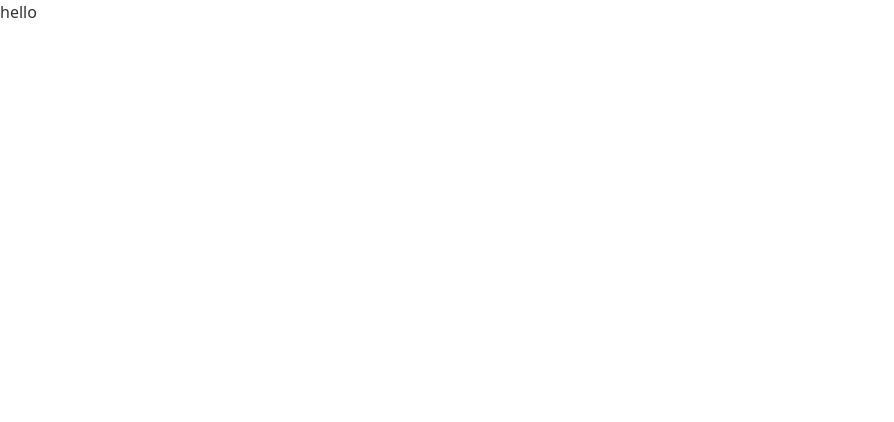
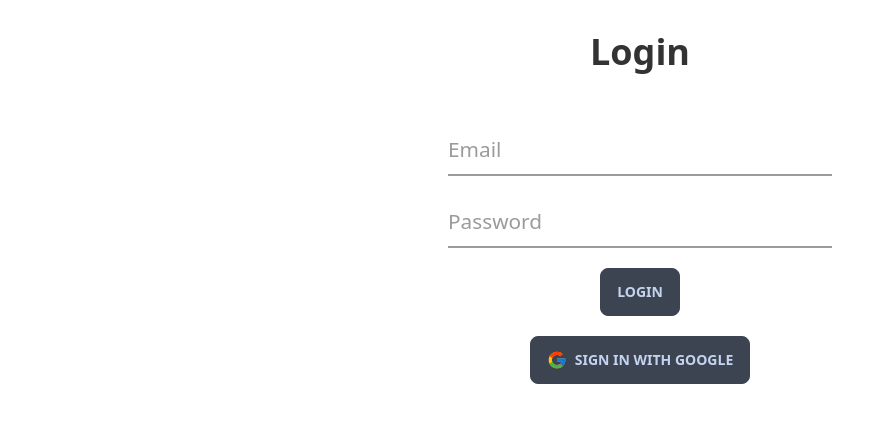
Before and after one commit to MazharulDev/Contact-list, a React (Create React App) app: page /login in a window 1280 px wide. Shown: the top 422 px of the page, without its empty margins (0-894 px from the left). Built offline with nearby package versions, Linux system fonts and the light colour scheme.

Commit message:
login with google added

```diff
--- a/src/components/ContactList.js
+++ b/src/components/ContactList.js
@@ -18,7 +18,7 @@ const ContactList = () => {
             <div>
                 <div>
                     {
-                        contacts.map(contact => <Contact kay={contact._id} contact={contact} />)
+                        contacts.map(contact => <Contact key={contact._id} contact={contact} />)
                     }
                 </div>
             </div>
--- a/src/components/Header.js
+++ b/src/components/Header.js
@@ -2,8 +2,15 @@ import React from 'react';
 import { FcContacts } from 'react-icons/fc'
 import { AiOutlineSearch } from 'react-icons/ai'
 import { AiOutlineMenuUnfold } from 'react-icons/ai'
+import { useAuthState } from 'react-firebase-hooks/auth';
+import auth from '../firebase.init';
 
 const Header = () => {
+    const [user, loading, error] = useAuthState(auth);
+    if (loading) {
+        return <p>Loading...</p>
+    }
+    const photo = user.reloadUserInfo.photoUrl
     return (
         <div className='flex items-center justify-between px-4'>
             <div className='text-2xl p-4 flex items-center gap-2'>
@@ -15,6 +22,24 @@ const Header = () => {
                 <AiOutlineSearch className='absolute mt-4 ml-2 text-xl' />
                 <input type="text" placeholder="Search..." className="input w-96 bg-slate-700 focus:outline-0 focus:bg-slate-200 px-8" />
             </div>
+
+            <div className='flex items-center'>
+                <p className='font-bold mr-4'>{user.displayName}</p>
+                <div class="dropdown dropdown-end">
+                    <label tabindex="0" class="btn btn-ghost btn-circle avatar online">
+                        <div class="w-10 rounded-full">
+                            {photo ? <img className='rounded-full' width={30} src={photo} alt='' /> : <div className='text-sm h-full text-white bg-primary flex justify-center items-center'>{user.displayName.substring(0, 1)}</div>}
+                        </div>
+                    </label>
+                    <ul tabindex="0" class="menu menu-compact dropdown-content mt-3 p-2 shadow bg-base-200 rounded-box w-52">
+                        <li><button className='btn'>Logout</button></li>
+                    </ul>
+                </div>
+            </div>
+            {/* <div className='flex'>
+                <p className='font-bold mr-4'>{user.displayName}</p>
+                {photo ? <img className='rounded-full' width={30} src={photo} alt='' /> : <div className='text-sm h-full text-white bg-primary flex justify-center items-center'>{user.displayName.substring(0, 1)}</div>}
+            </div> */}
         </div>
     );
 };
--- a/src/components/NewContact.js
+++ b/src/components/NewContact.js
@@ -1,13 +1,17 @@
 import React, { useRef } from 'react';
+import { useAuthState } from 'react-firebase-hooks/auth';
 import { toast } from 'react-toastify';
+import auth from '../firebase.init';
 import './Css/NewContact.css'
 const NewContact = () => {
+    const [user] = useAuthState(auth);
     const userName = useRef();
     const phoneNumber = useRef();
     const handleAddContact = () => {
         const contactList = {
             name: userName.current.value,
-            phone: phoneNumber.current.value
+            phone: phoneNumber.current.value,
+            email: user.email
         }
 
         fetch('http://localhost:5000/allContact', {
--- a/src/shared/Login.js
+++ b/src/shared/Login.js
@@ -1,9 +1,46 @@
-import React from 'react';
+import React, { useRef } from 'react';
+import { FcGoogle } from 'react-icons/fc'
+import { useSignInWithGoogle } from 'react-firebase-hooks/auth';
+import auth from '../firebase.init';
+import { useNavigate } from 'react-router-dom';
 
 const Login = () => {
+    const [signInWithGoogle, user, loading, error] = useSignInWithGoogle(auth);
+    const navigate = useNavigate()
+    const emailAdd = useRef();
+    const passwordAdd = useRef();
+    const handleLogin = () => {
+        const email = emailAdd.current.value;
+        const password = passwordAdd.current.value;
+
+    }
+    if (user) {
+        navigate('/')
+    }
+    const handleGoogleLogin = () => {
+        signInWithGoogle()
+    }
     return (
         <div>
-            <h2>hello</h2>
+            <h2 className='text-center text-4xl my-4 font-bold p-4'>Login</h2>
+            <div className='flex justify-center'>
+                <div className="form__group field">
+                    <input type="email" className="form__field" placeholder="Type Email Address" name="Email" id='Email' ref={emailAdd} required />
+                    <label htmlFor="email" className="form__label">Email</label>
+                </div>
+            </div>
+            <div className='flex justify-center'>
+                <div className="form__group field">
+                    <input type="password" className="form__field" placeholder="Password" name="password" id='password' ref={passwordAdd} required />
+                    <label htmlFor="password" className="form__label">Password</label>
+                </div>
+            </div>
+            <div className='flex justify-center mt-5'>
+                <button onClick={handleLogin} className='btn'>Login</button>
+            </div>
+            <div className='flex justify-center mt-5'>
+                <button onClick={handleGoogleLogin} className='btn'><FcGoogle className='mr-2 text-xl' /> Sign in with google</button>
+            </div>
         </div>
     );
 };
```
Also changed, not shown: src/firebase.init.js (+6 -6 lines).
